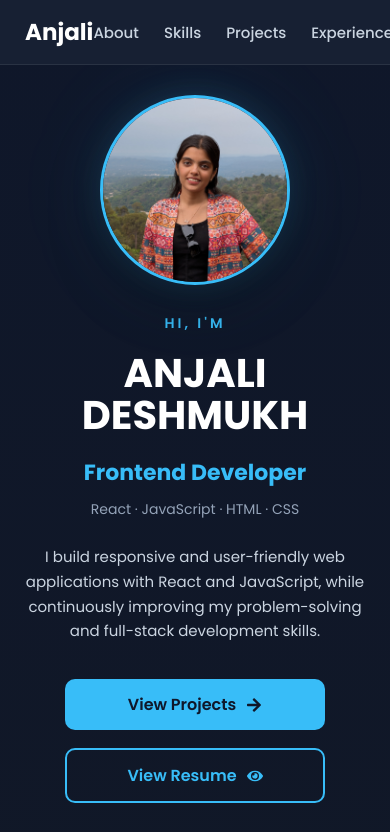
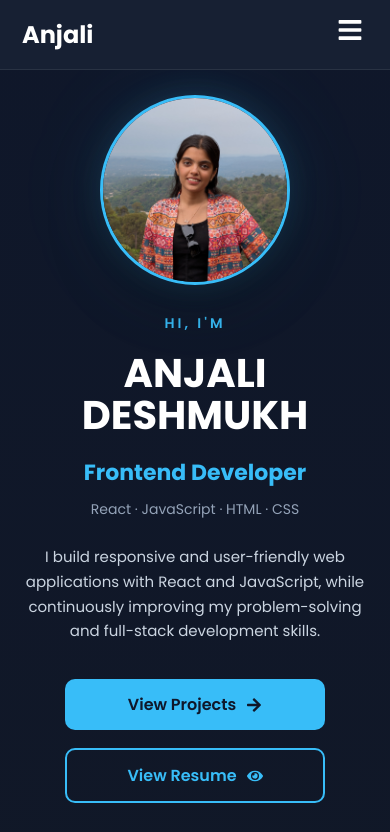
Before and after one commit to anjaliideshmukh/Portfolio, a React (Vite) app: page / in a window 390 px wide. Shown: the top 832 px of the page. Built offline with nearby package versions, Linux system fonts and the light colour scheme.

Commit message:
Responsive navbar

```diff
--- a/src/components/NavBar/NavBar.css
+++ b/src/components/NavBar/NavBar.css
@@ -3,12 +3,12 @@
 =========================== */
 
 .navbar {
-    width: 100%;
-    height: 70px;
-
     position: fixed;
     top: 0;
     left: 0;
+    width: 100%;
+
+    height: 76px;
 
     background: #172033;
 
@@ -16,63 +16,175 @@
     align-items: center;
     justify-content: space-between;
 
-    padding: 0 40px;
+    padding: 0 45px;
 
-    border-bottom: 1px solid rgba(255,255,255,.08);
+    border-bottom: 1px solid rgba(255, 255, 255, 0.08);
 
-    z-index: 999;
+    z-index: 1000;
 }
+
+/* ===========================
+   Logo
+=========================== */
+
 .logo {
     color: white;
-    font-size: 26px;
+
+    font-size: 30px;
     font-weight: 700;
+
+    flex-shrink: 0;
 }
+
+/* ===========================
+   Menu
+=========================== */
+
 .menu ul {
     display: flex;
+
     align-items: center;
-    gap: 25px;
+
+    gap: 30px;
 
     list-style: none;
+
+    margin: 0;
+    padding: 0;
 }
+
 .menu a {
-    color: #cbd5e1;
+    color: #e2e8f0;
+
     text-decoration: none;
 
-    font-size: 15px;
+    font-size: 17px;
     font-weight: 500;
 
-    transition: .3s ease;
+    transition: 0.3s ease;
 }
+
 .menu a:hover {
     color: #38bdf8;
 }
+
+/* ===========================
+   Menu Button
+=========================== */
+
 .menu-btn {
     display: none;
+
+    background: transparent;
+
+    border: none;
+
+    color: white;
+
+    font-size: 26px;
+
+    cursor: pointer;
+
+    padding: 5px;
 }
+
+/* ===========================
+   Tablet
+=========================== */
+
+@media (max-width: 1000px) {
+
+    .navbar {
+        padding: 0 30px;
+    }
+
+    .menu ul {
+        gap: 20px;
+    }
+
+    .menu a {
+        font-size: 15px;
+    }
+
+}
+
+/* ===========================
+   Mobile
+=========================== */
 
 @media (max-width: 768px) {
 
     .navbar {
-        height: 65px;
-        padding: 0 25px;
+        height: 70px;
+
+        padding: 0 22px;
     }
 
     .logo {
-        font-size: 23px;
+        font-size: 24px;
     }
+
+    /* Hamburger */
 
     .menu-btn {
         display: block;
 
-        background: none;
-        border: none;
+        position: relative;
 
-        color: white;
-        font-size: 25px;
+        z-index: 1002;
+    }
 
-        cursor: pointer;
+    /* Mobile Menu */
 
-        z-index: 1001;
+    .menu {
+        position: absolute;
+
+        top: 70px;
+        left: 0;
+
+        width: 100%;
+
+        background: #172033;
+
+        border-bottom: 1px solid rgba(255, 255, 255, 0.08);
+
+        padding: 20px 0;
+
+        display: none;
+    }
+
+    .menu.active {
+        display: block;
+    }
+
+    .menu ul {
+        flex-direction: column;
+
+        align-items: center;
+
+        gap: 0;
+    }
+
+    .menu li {
+        width: 100%;
+
+        text-align: center;
+    }
+
+    .menu a {
+        display: block;
+
+        width: 100%;
+
+        padding: 15px 20px;
+
+        font-size: 17px;
+    }
+
+    .menu a:hover {
+        background: rgba(56, 189, 248, 0.08);
+
+        transform: none;
     }
 
 }
```
